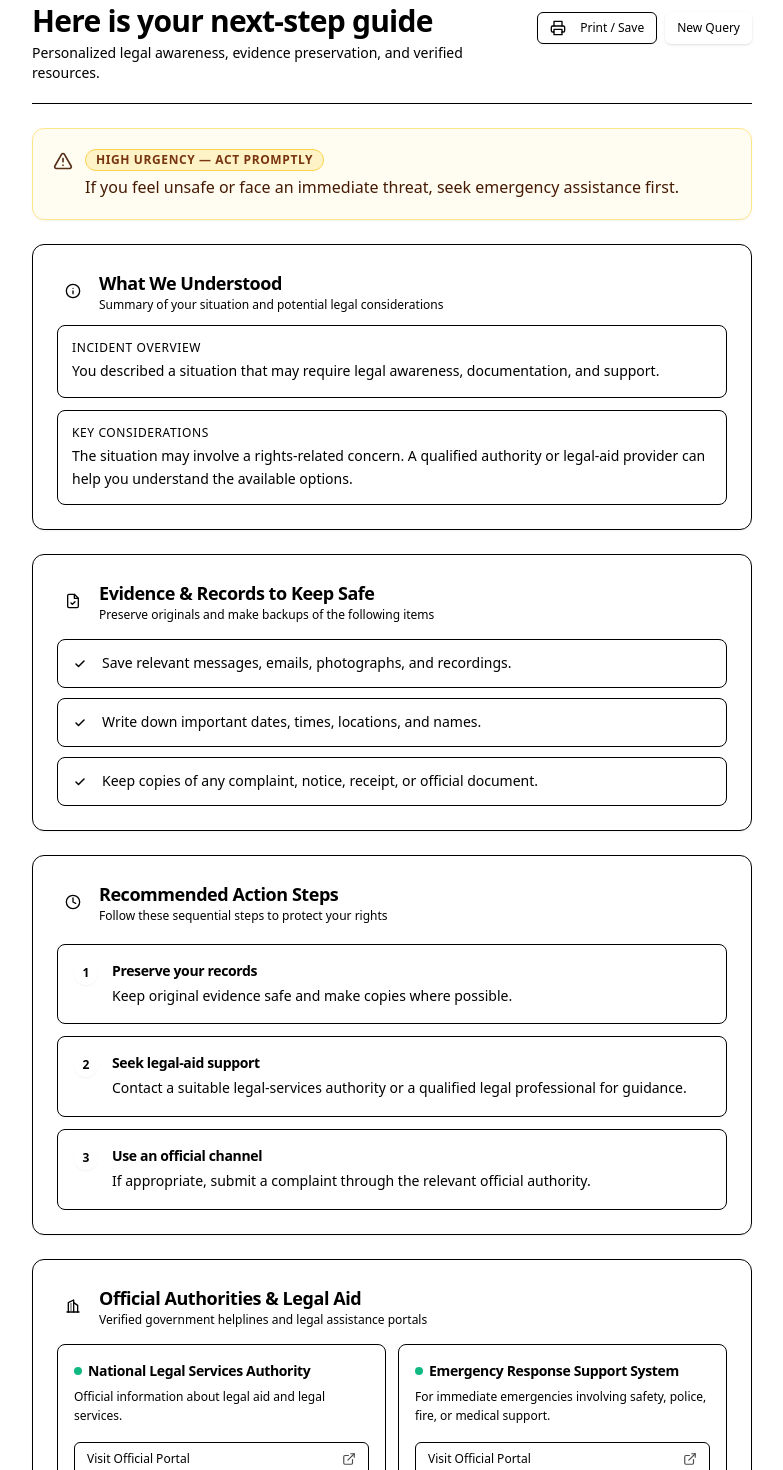
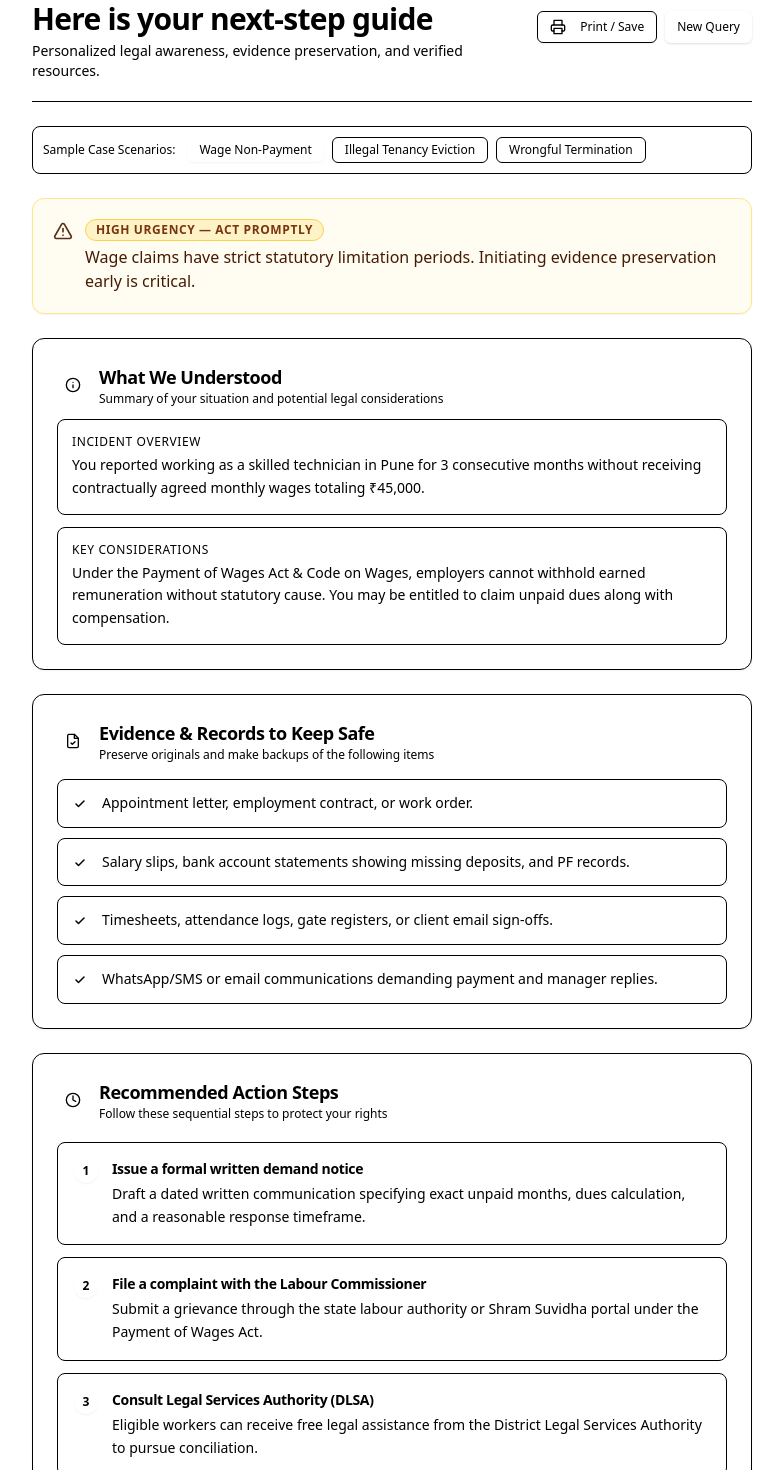
Before and after one commit to ishaan83s/HAQSETU, a React (Vite) app in the folder ps25/frontend/: page /result/1 in a window 1280 px wide. Shown: the part 140-1610 px from the top of the page, without its empty margins (248-1031 px from the left). Built offline with nearby package versions, Linux system fonts and the light colour scheme.

Commit message:
feat(results): add dynamic incident case handling and interactive SIH scenario switcher

```diff
--- a/ps25/frontend/src/features/results/ResultsPage.tsx
+++ b/ps25/frontend/src/features/results/ResultsPage.tsx
@@ -1,8 +1,9 @@
-import type { ReactNode } from 'react'
-import { useNavigate } from 'react-router-dom'
+import { useState, type ReactNode } from 'react'
+import { useLocation, useNavigate, useParams } from 'react-router-dom'
 import AppShell from '@/components/AppShell'
 import { Button } from '@/components/ui/button'
-import { mockResult } from './mockResult'
+import { mockResult, sampleScenarios } from './mockResult'
+import type { LegalAwarenessResult } from './types'
 import UrgencyBanner from './components/UrgencyBanner'
 import EvidenceChecklist from './components/EvidenceChecklist'
 import NextStepsList from './components/NextStepsList'
@@ -43,6 +44,18 @@ function ResultSection({
 
 export default function ResultsPage() {
   const navigate = useNavigate()
+  const { incidentId } = useParams<{ incidentId?: string }>()
+  const location = useLocation()
+
+  // State to support dynamic incident results and interactive demo scenarios
+  const [selectedScenarioKey, setSelectedScenarioKey] =
+    useState<string>('wage_nonpayment')
+
+  const passedResult = (location.state as { result?: LegalAwarenessResult })
+    ?.result
+
+  const activeResult: LegalAwarenessResult =
+    passedResult || sampleScenarios[selectedScenarioKey]?.data || mockResult
 
   return (
     <AppShell>
@@ -50,10 +63,15 @@ export default function ResultsPage() {
         {/* Page Header */}
         <div className="flex flex-col sm:flex-row sm:items-center sm:justify-between gap-4 border-b pb-5">
           <div>
-            <div className="inline-flex items-center gap-2 mb-1.5">
+            <div className="flex flex-wrap items-center gap-2 mb-1.5">
               <span className="inline-flex items-center rounded-full bg-primary/10 px-2.5 py-0.5 text-xs font-semibold text-primary">
                 HAQSETU Legal Awareness
               </span>
+              {incidentId && (
+                <span className="inline-flex items-center rounded-full border border-border bg-muted/60 px-2.5 py-0.5 text-xs font-medium text-foreground">
+                  Case ID: #{incidentId}
+                </span>
+              )}
             </div>
             <h1 className="text-2xl sm:text-3xl font-bold tracking-tight text-foreground">
               Here is your next-step guide
@@ -96,10 +114,32 @@ export default function ResultsPage() {
           </div>
         </div>
 
+        {/* Interactive Scenario Switcher for Demo / SIH Testing */}
+        {!passedResult && (
+          <div className="flex flex-wrap items-center gap-2 rounded-lg border border-border/70 bg-muted/20 p-2.5">
+            <span className="text-xs font-medium text-muted-foreground mr-1">
+              Sample Case Scenarios:
+            </span>
+            {Object.entries(sampleScenarios).map(([key, scenario]) => (
+              <button
+                key={key}
+                onClick={() => setSelectedScenarioKey(key)}
+                className={`rounded-md px-3 py-1 text-xs font-medium transition-all ${
+                  selectedScenarioKey === key
+                    ? 'bg-primary text-primary-foreground shadow-sm'
+                    : 'bg-background hover:bg-muted text-muted-foreground hover:text-foreground border border-border/60'
+                }`}
+              >
+                {scenario.label}
+              </button>
+            ))}
+          </div>
+        )}
+
         {/* Urgency Alert Banner */}
         <UrgencyBanner
-          urgency={mockResult.urgency}
-          message={mockResult.urgencyMessage}
+          urgency={activeResult.urgency}
+          message={activeResult.urgencyMessage}
         />
 
         {/* What We Understood Section */}
@@ -127,25 +167,25 @@ export default function ResultsPage() {
               <p className="font-medium text-foreground mb-1 text-xs uppercase tracking-wider text-muted-foreground">
                 Incident Overview
               </p>
-              <p className="leading-relaxed">{mockResult.incidentSummary}</p>
+              <p className="leading-relaxed">{activeResult.incidentSummary}</p>
             </div>
             <div className="rounded-lg bg-muted/40 p-3.5 border border-border/50">
               <p className="font-medium text-foreground mb-1 text-xs uppercase tracking-wider text-muted-foreground">
                 Key Considerations
               </p>
-              <p className="leading-relaxed">{mockResult.possibleIssue}</p>
+              <p className="leading-relaxed">{activeResult.possibleIssue}</p>
             </div>
           </div>
         </ResultSection>
 
         {/* Evidence Preservation Checklist */}
-        <EvidenceChecklist items={mockResult.evidenceChecklist} />
+        <EvidenceChecklist items={activeResult.evidenceChecklist} />
 
         {/* Actionable Next Steps */}
-        <NextStepsList steps={mockResult.nextSteps} />
+        <NextStepsList steps={activeResult.nextSteps} />
 
         {/* Official Resources */}
-        <OfficialResources resources={mockResult.officialResources} />
+        <OfficialResources resources={activeResult.officialResources} />
 
         {/* Legal Disclaimer */}
         <div className="rounded-xl border border-muted-foreground/20 bg-muted/30 p-4 text-xs leading-relaxed text-muted-foreground">
@@ -165,7 +205,7 @@ export default function ResultsPage() {
               <strong className="font-semibold text-foreground">
                 Disclaimer:{' '}
               </strong>
-              {mockResult.disclaimer}
+              {activeResult.disclaimer}
             </p>
           </div>
         </div>
--- a/ps25/frontend/src/features/results/mockResult.ts
+++ b/ps25/frontend/src/features/results/mockResult.ts
@@ -38,12 +38,12 @@ export const mockResult: LegalAwarenessResult = {
 
   officialResources: [
     {
-      name: 'National Legal Services Authority',
+      name: 'National Legal Services Authority (NALSA)',
       description: 'Official information about legal aid and legal services.',
       url: 'https://nalsa.gov.in/legal-services/',
     },
     {
-      name: 'Emergency Response Support System',
+      name: 'Emergency Response Support System (ERSS)',
       description:
         'For immediate emergencies involving safety, police, fire, or medical support.',
       url: 'https://112.gov.in/',
@@ -53,3 +53,153 @@ export const mockResult: LegalAwarenessResult = {
   disclaimer:
     'HAQSETU provides legal awareness and navigation support. It does not provide legal advice or representation.',
 }
+
+export const sampleScenarios: Record<string, { label: string; data: LegalAwarenessResult }> = {
+  wage_nonpayment: {
+    label: 'Wage Non-Payment',
+    data: {
+      incidentSummary:
+        'You reported working as a skilled technician in Pune for 3 consecutive months without receiving contractually agreed monthly wages totaling ₹45,000.',
+      possibleIssue:
+        'Under the Payment of Wages Act & Code on Wages, employers cannot withhold earned remuneration without statutory cause. You may be entitled to claim unpaid dues along with compensation.',
+      urgency: 'high',
+      urgencyMessage:
+        'Wage claims have strict statutory limitation periods. Initiating evidence preservation early is critical.',
+      evidenceChecklist: [
+        'Appointment letter, employment contract, or work order.',
+        'Salary slips, bank account statements showing missing deposits, and PF records.',
+        'Timesheets, attendance logs, gate registers, or client email sign-offs.',
+        'WhatsApp/SMS or email communications demanding payment and manager replies.',
+      ],
+      nextSteps: [
+        {
+          title: 'Issue a formal written demand notice',
+          description:
+            'Draft a dated written communication specifying exact unpaid months, dues calculation, and a reasonable response timeframe.',
+        },
+        {
+          title: 'File a complaint with the Labour Commissioner',
+          description:
+            'Submit a grievance through the state labour authority or Shram Suvidha portal under the Payment of Wages Act.',
+        },
+        {
+          title: 'Consult Legal Services Authority (DLSA)',
+          description:
+            'Eligible workers can receive free legal assistance from the District Legal Services Authority to pursue conciliation.',
+        },
+      ],
+      officialResources: [
+        {
+          name: 'Ministry of Labour & Employment — Shram Suvidha',
+          description: 'Official portal for labour grievance filing and compliance inspection.',
+          url: 'https://shramsuvidha.gov.in/',
+        },
+        {
+          name: 'National Legal Services Authority (NALSA)',
+          description: 'Free legal aid clinics and empanelled advocates for working citizens.',
+          url: 'https://nalsa.gov.in/legal-services/',
+        },
+      ],
+      disclaimer:
+        'HAQSETU provides legal awareness and navigation support. It does not provide legal advice or representation.',
+    },
+  },
+  tenancy_eviction: {
+    label: 'Illegal Tenancy Eviction',
+    data: {
+      incidentSummary:
+        'Your landlord issued a verbal 48-hour eviction notice, threatened power disconnection, and refused to return the ₹60,000 security deposit.',
+      possibleIssue:
+        'Model Tenancy Act and state rent control provisions protect tenants from arbitrary eviction without due process or valid notice. Cutting off essential utilities constitutes an illegal practice.',
+      urgency: 'emergency',
+      urgencyMessage:
+        'Threats of unlawful eviction or utility disconnection require immediate documentation and police/legal-aid intervention.',
+      evidenceChecklist: [
+        'Registered or notarized Rent / Lease Agreement.',
+        'Rent payment receipts, UPI transaction IDs, or bank transfers.',
+        'Security deposit receipt or bank transfer proof.',
+        'Recordings, messages, or witnesses regarding verbal threats or utility cutoffs.',
+      ],
+      nextSteps: [
+        {
+          title: 'Preserve physical access and utilities',
+          description:
+            'Do not vacate under coercion. Landlords cannot forcibly evict without an order from the Rent Authority/Court.',
+        },
+        {
+          title: 'File an emergency police report (Non-Cognizable/FIR)',
+          description:
+            'If facing physical threats, lockouts, or disconnected water/electricity, contact local police station immediately.',
+        },
+        {
+          title: 'Approach Rent Authority or Civil Court for injunction',
+          description:
+            'Seek an urgent interim injunction restraining the landlord from illegal dispossession.',
+        },
+      ],
+      officialResources: [
+        {
+          name: 'ERSS Emergency Helpline (112)',
+          description: 'Immediate police protection against forced lockout or physical intimidation.',
+          url: 'https://112.gov.in/',
+        },
+        {
+          name: 'District Legal Services Authority (DLSA)',
+          description: 'Urgent legal representation and dispute mediation for tenant rights.',
+          url: 'https://nalsa.gov.in/legal-services/',
+        },
+      ],
+      disclaimer:
+        'HAQSETU provides legal awareness and navigation support. It does not provide legal advice or representation.',
+    },
+  },
+  wrongful_termination: {
+    label: 'Wrongful Termination',
+    data: {
+      incidentSummary:
+        'You were abruptly terminated without mandatory 30-day notice, inquiry, or severance pay following a legitimate internal workplace grievance.',
+      possibleIssue:
+        'Retaliatory termination and dismissal without following due inquiry or statutory notice violate Industrial Employment Standing Orders and natural justice principles.',
+      urgency: 'medium',
+      urgencyMessage:
+        'Preserve all employment communications immediately before company portal access is revoked.',
+      evidenceChecklist: [
+        'Official termination email or letter.',
+        'Employment contract detailing notice period and termination clauses.',
+        'Past performance appraisals, appreciation emails, and attendance records.',
+        'Copies of internal grievance submissions and management correspondence.',
+      ],
+      nextSteps: [
+        {
+          title: 'Request formal written grounds for dismissal',
+          description:
+            'Write to HR requesting itemized severance calculation, relieving letter, and detailed reasons in writing.',
+        },
+        {
+          title: 'Check applicable state Shops & Establishments Act',
+          description:
+            'Review statutory notice compensation requirements applicable to your establishment category.',
+        },
+        {
+          title: 'Approach Labour Conciliation Officer',
+          description:
+            'Submit a petition for conciliation or reinstatement through the regional Labour Officer.',
+        },
+      ],
+      officialResources: [
+        {
+          name: 'SAMADHAN Labour Portal',
+          description: 'Online dispute resolution and conciliation filing mechanism.',
+          url: 'https://samadhan.labour.gov.in/',
+        },
+        {
+          name: 'State Legal Services Authority (SLSA)',
+          description: 'Legal aid counsel for wrongful discharge and employment disputes.',
+          url: 'https://nalsa.gov.in/legal-services/',
+        },
+      ],
+      disclaimer:
+        'HAQSETU provides legal awareness and navigation support. It does not provide legal advice or representation.',
+    },
+  },
+}
```
